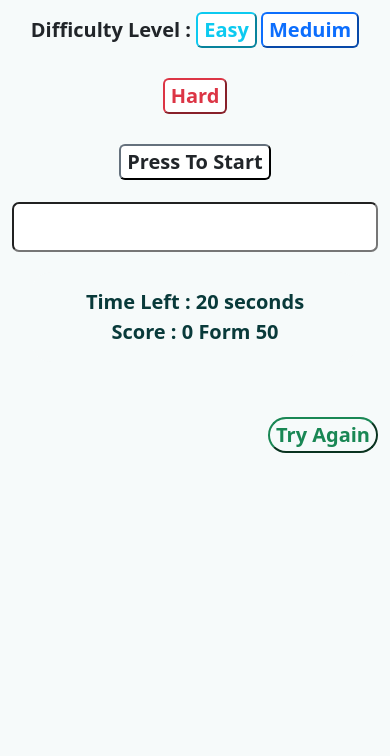
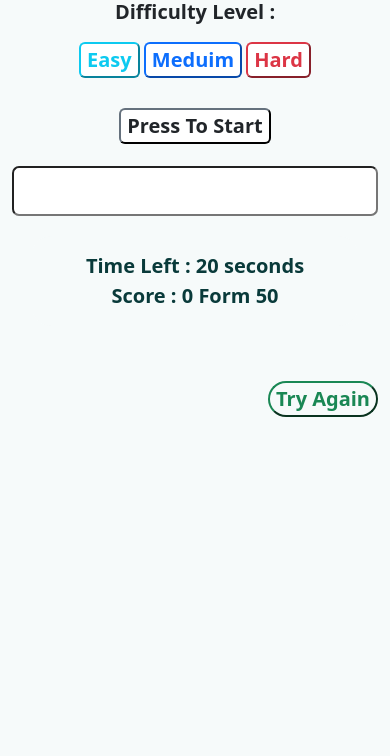
Before and after one commit to bebotamer00/Typing_Speed, a plain HTML site: page index.html in a window 390 px wide. Shown: the part 88-844 px from the top of the page. Drawn offline with nearby package versions, Linux system fonts and the light colour scheme.

Commit message:
Update main.css

```diff
--- a/main.css
+++ b/main.css
@@ -81,6 +81,9 @@ button {
         background-color: rgb(246, 250, 250);
         color: rgb(9, 58, 58);
     }
+    .difficulty span {
+        display: block;
+    }
 }
 .gpa {
     font-size: 50px;
```
